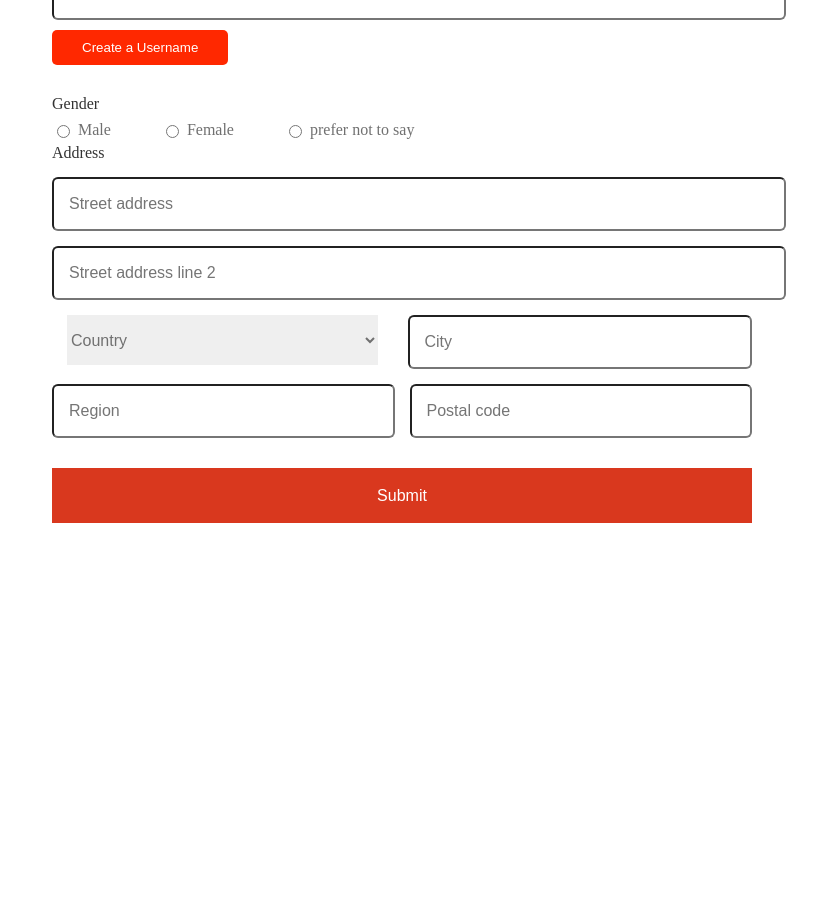
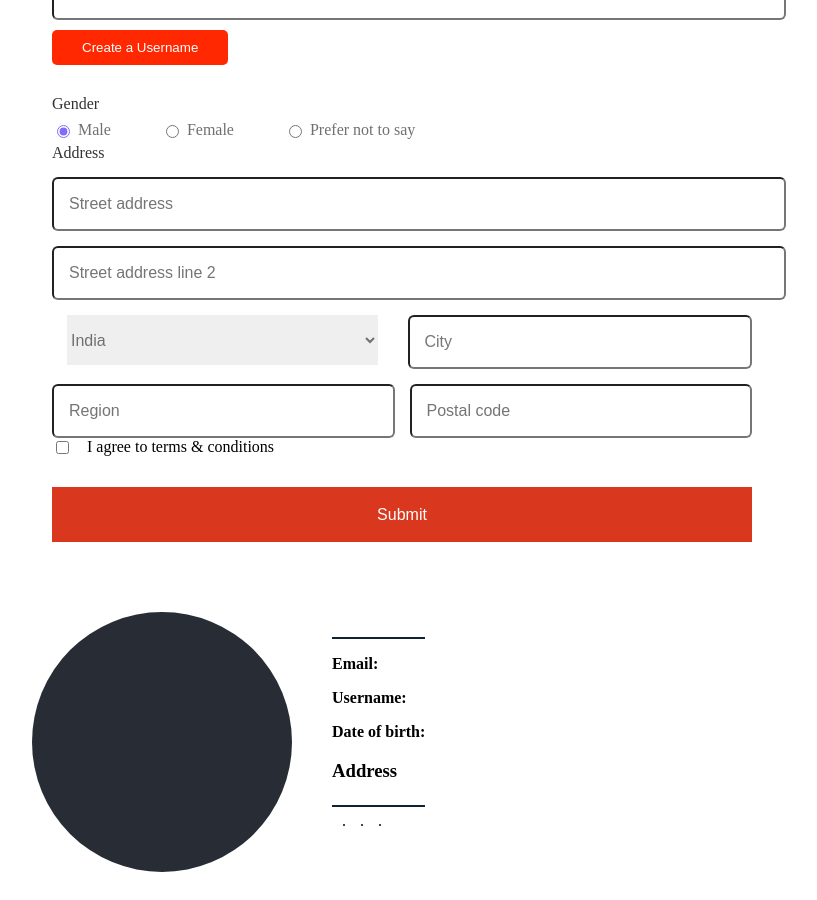
Before and after one commit to korbosit/template-driven-form, an Angular app: page / in a window 1280 px wide. Shown: the part 323-1223 px from the top of the page, without its empty margins (6-823 px from the left). Before the commit the page ends 874 px from the top, so only its background shows below. Built offline with nearby package versions, Linux system fonts and the light colour scheme.

Commit message:
#122 - Retrieving Form Data

```diff
--- a/src/app/app.component.html
+++ b/src/app/app.component.html
@@ -1,51 +1,52 @@
 <section class="container" [ngClass]="{'form-shadow': registrationForm.touched}">
   <header>Registration Form</header>
 
-  <form class="form" (ngSubmit)="OnFormSubmitted()" #registrationForm="ngForm" >
+  <form class="form" (ngSubmit)="OnFormSubmitted()" #registrationForm="ngForm">
     <div class="column">
       <div class="input-box">
-        <!-- #fname="ngModel" that fname to be an object Then a reference to this element will be stored as an object -->
-        <input type="text" placeholder="First Name" name="firstname" [(ngModel)]="firstName" required #fname="ngModel"/>
+        <input type="text" placeholder="First Name"
+             name="firstname" ngModel required #fname="ngModel" />
         <div>
           <small *ngIf="fname.invalid && fname.touched">*First Name is a Required Field</small>
-          <span *ngIf="firstName">You entered: {{firstName}}</span>
+          <span *ngIf="firstName">You entered: {{ firstName }}</span>
         </div>
       </div>
 
       <div class="input-box">
-        <input type="text" placeholder="Last Name" name="lastname" [(ngModel)]="lastName" required #lname="ngModel"/>
+        <input type="text" placeholder="Last Name" name="lastname"
+          ngModel required #lname="ngModel"/>
         <div>
           <small *ngIf="lname.invalid && lname.touched">*Last Name is a Required Field</small>
-          <span *ngIf="lastName">You entered: {{lastName}}</span>
+          <span *ngIf="lastName">You entered: {{ lastName }}</span>
         </div>
       </div>
     </div>
 
     <div class="input-box">
-      <input type="text" placeholder="Email" name="email" [(ngModel)]="emailAddress" required email #email="ngModel"/>
+      <input type="text" placeholder="Email" name="email"
+        ngModel required email #email="ngModel"/>
       <div>
         <small *ngIf="email.invalid && email.touched">*Entered Email is not valid</small>
-        <span *ngIf="emailAddress">You entered: {{emailAddress}}</span>
+        <span *ngIf="emailAddress">You entered: {{ emailAddress }}</span>
       </div>
     </div>
 
     <div class="column">
       <div class="input-box">
-        <input type="number" placeholder="Phone Number" name="phone" ngModel />
+        <input type="number" placeholder="Phone Number" name="phone" ngModel/>
       </div>
       <div class="input-box">
-        <!-- #tempdob="ngModel" - когда мы назначаем модель NG ссылочной переменной шаблона - она будет иметь ссылку на входной элемент (HTML) в форме объектf JS. Для этого элемента в свойстве управления формы NG будет создан объект управления формой с этим именем и этой моделью Ng, в которой будет храниться ссылка на этот объект управления формой, и мы назначаем эту ссылку на этот объект управления формой, это временная переменная.
- -->
-        <input type="date" placeholder="Date of Birth" name="dob" ngModel required #tempdob="ngModel" [(ngModel)]="dob" />
+        <input type="date" placeholder="Date of Birth" name="dob"
+          ngModel required #tempdob="ngModel"/>
       </div>
     </div>
 
     <div class="input-box">
-      <input type="text" placeholder="username" name="username" ngModel required #uname="ngModel" />
-      <button class="btn-gen-username"
-        [disabled]="fname.invalid || lname.invalid || tempdob.invalid" (click)="GenerateUserName()"
-        type="button"
-        >
+      <input type="text" placeholder="username" name="username"
+          ngModel required #uname="ngModel"/>
+      <button class="btn-gen-username" type="button"
+        [disabled]="fname.invalid || lname.invalid || tempdob.invalid"
+        (click)="GenerateUsername()">
         Create a Username
       </button>
       <div>
@@ -57,25 +58,15 @@
       <h3>Gender</h3>
       <div class="gender-option">
         <div class="gender" *ngFor="let gen of genders">
-          <input type="radio" [id]="gen.id" [value]="gen.value" name="gender" ngModel />
-          <label for="check-male">{{gen.display}}</label>
+          <input type="radio" [id]="gen.id" [value]="gen.value" name="gender" [ngModel]="defaultGender" />
+          <label for="check-male">{{ gen.display }}</label>
         </div>
-        <!-- <div class="gender">
-          <input type="radio" id="check-female" name="gender" ngModel />
-          <label for="check-female">Female</label>
-        </div>
-        <div class="gender">
-          <input type="radio" id="check-other" name="gender" ngModel />
-          <label for="check-other">prefer not to say</label>
-        </div> -->
       </div>
     </div>
-
-    <!-- Grouping of Form Controls -->
     <div class="input-box address" ngModelGroup="address" #addr="ngModelGroup">
       <label>Address</label>
       <input type="text" placeholder="Street address" name="street1" ngModel required/>
-      <input type="text" placeholder="Street address line 2" name="street2" ngModel />
+      <input type="text" placeholder="Street address line 2" name="street2" ngModel/>
       <div class="column">
         <div class="select-box">
           <select name="country" [ngModel]="defaultCountry" required>
@@ -93,8 +84,36 @@
         <input type="number" placeholder="Postal code" name="postal" ngModel required />
       </div>
     </div>
+
+    <div class="column">
+      <input type="checkbox" name="agreement" [ngModel]="IsAgreed">
+      <label for="agreement"> I agree to terms & conditions</label><br>
+    </div>
+
     <small *ngIf="addr.invalid && addr.touched">*Some of the address fields does not contain a valid value</small>
-    <!-- when you press button it will generate event NG Submit -->
     <input type="submit" value="Submit" class="submit-btn" [disabled]="!registrationForm.valid">
   </form>
 </section>
+
+<section class="user-detail-container">
+  <div class="user-details-container">
+    <div class="user-avatar">
+      <p>{{firstName.slice(0, 1).toUpperCase()}}{{lastName.slice(0, 1).toUpperCase()}}</p>
+    </div>
+    <div class="user-details">
+      <div class="user-name">
+        <h2>{{ firstName }} {{ lastName }}</h2>
+      </div>
+      <p><b>Email:</b> {{ emailAddress}}</p>
+      <p><b>Username:</b> {{ userName }} </p>
+      <p><b>Date of birth:</b> {{ dob }}</p>
+      <div class="user-name">
+        <h3>Address</h3>
+      </div>
+      <span>{{country }}</span>.
+      <span>{{ city }}</span>.
+      <span>{{ region }}</span>.
+      <span> {{ postal }}</span>
+    </div>
+  </div>
+</section>
--- a/src/app/app.component.ts
+++ b/src/app/app.component.ts
@@ -17,45 +17,50 @@ export class AppComponent {
   lastName: string = '';
   dob: string = '';
   emailAddress: string = '';
-
-  defaultCountry: string = 'Country';
+  gender: string = '';
+  country: string = '';
+  city: string = '';
+  region: string = '';
+  postal: string = '';
+  userName: string = '';
+  IsAgreed: boolean = false;
 
   @ViewChild('registrationForm') form: NgForm;
 
   genders = [
     { id: 'check-male', value: 'male', display: 'Male' },
     { id: 'check-female', value: 'female', display: 'Female' },
-    { id: 'check-other', value: 'other', display: 'prefer not to say' },
+    { id: 'check-other', value: 'other', display: 'Prefer not to say' },
   ];
 
+  defaultGender: string = 'male';
+  defaultCountry: string = 'India';
+
   OnFormSubmitted() {
-    // console.log('Form submitted');
     console.log(this.form);
-    // console.log(this.form.value.firstname);
-    // console.log(this.form.value.lastname);
-    // console.log(this.form.value.email);
-    // console.log(this.form.value.country);
-    // console.log(this.form.controls['firstname'].value);
-    // console.log(this.form.controls['lastname'].value);
-    // console.log(this.form.controls['email'].value);
-    // console.log(this.form.controls['country'].value);
 
-    console.log(this.form.value.firstname);
-    console.log(this.form.value.lastname);
-    console.log(this.form.value.email);
-    console.log(this.form.value.address.country);
-    console.log(this.form.value.address.city);
+    this.firstName = this.form.value.firstname;
+    this.lastName = this.form.value.lastname;
+    this.emailAddress = this.form.value.email;
+    this.country = this.form.value.address.country;
+    this.city = this.form.value.address.city;
+    this.region = this.form.value.address.region;
+    this.postal = this.form.value.address.postal;
+    this.userName = this.form.value.username;
+    this.dob = this.form.value.dob;
+    this.IsAgreed = this.form.value;
 
-    this.form.reset();
+    //this.form.reset();
+
     this.form.form.patchValue({
       gender: 'male',
       address: {
-        country: 'Japan',
+        country: 'India',
       },
     });
   }
 
-  GenerateUserName() {
+  GenerateUsername() {
     let username = '';
 
     if (this.firstName.length >= 3) {
@@ -63,6 +68,7 @@ export class AppComponent {
     } else {
       username += this.firstName;
     }
+
     if (this.lastName.length >= 3) {
       username += this.lastName.slice(0, 3);
     } else {
@@ -76,12 +82,8 @@ export class AppComponent {
 
     console.log(username);
 
-    // this.form.value.usename = username;
-    // console.log(this.form.value.usename);
-
     // this.form.controls['username'].value = username;
-
-    // The setValue() method is used to update a FormContol, FormGroup or FormArray value. To the setValue() method, we pass an object to update the value of a FormContol, FormGroup or FormArray. The structure of that object must match the structure of FormContol, FormGroup or FormArray which we are trying to update.
+    // console.log(this.form.value.username)
 
     // this.form.setValue({
     //   firstname: this.form.value.firstname,
@@ -97,17 +99,15 @@ export class AppComponent {
     //     country: this.form.value.address.country,
     //     city: this.form.value.address.city,
     //     region: this.form.value.address.region,
-    //     postal: this.form.value.address.postal,
-    //   },
-    // });
-
-    // The patchValue() method is used to update only a subset of the element of FormGroup or FormArray value.It will only update the matching objects and ignores the rest.
+    //     postal: this.form.value.address.postal
+    //   }
+    // })
 
     this.form.form.patchValue({
       username: username,
       // address: {
-      //   country: 'Japan',
-      // },
+      //   country: 'Japan'
+      // }
     });
   }
 }
```
